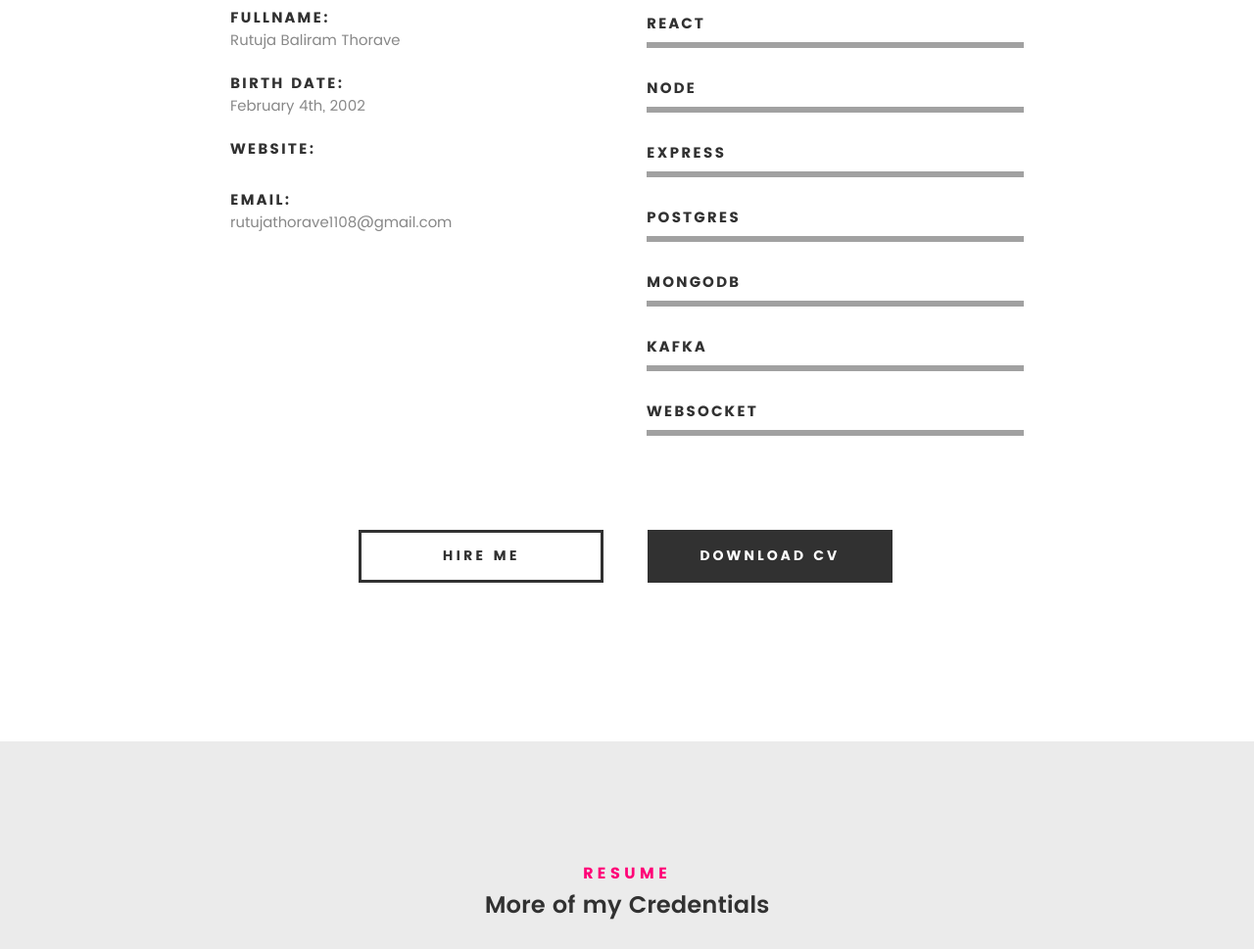
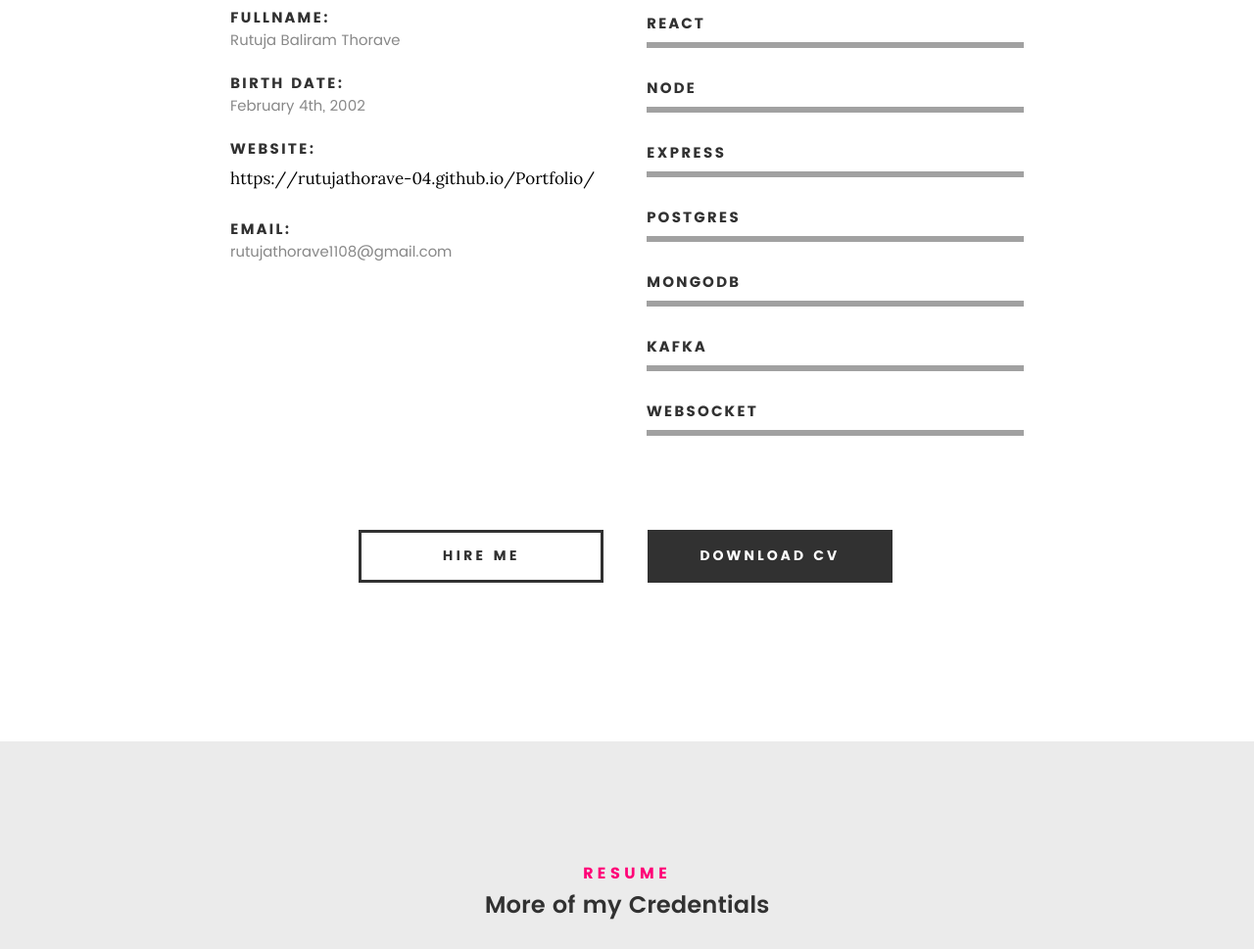
Before and after one commit to Rutujathorave-04/Portfolio, a plain HTML site: page index.html in a window 1280 px wide. Shown: the part 1496-2465 px from the top of the page at 98% size. Drawn offline with Linux system fonts and the light colour scheme; files whose address does not match are found by name.

Commit message:
add website

```diff
--- a/index.html
+++ b/index.html
@@ -250,7 +250,7 @@
             <li>
               <strong>Website:</strong>
               <span></span>
-                <!-- <a href="#">https://alisolanki.github.io/Portfolio/</a> -->
+                <a href="#">https://rutujathorave-04.github.io/Portfolio/</a>
               </span>
             </li>
             <li>
```
